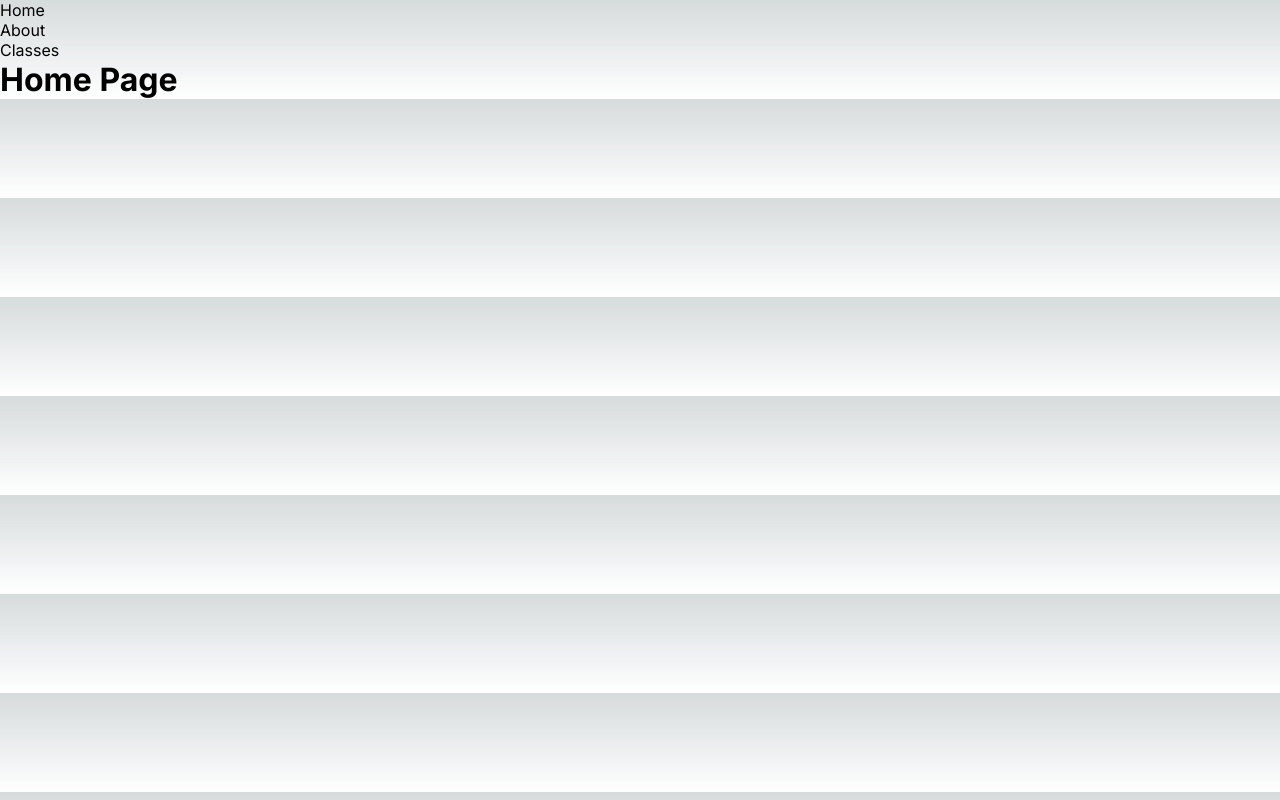
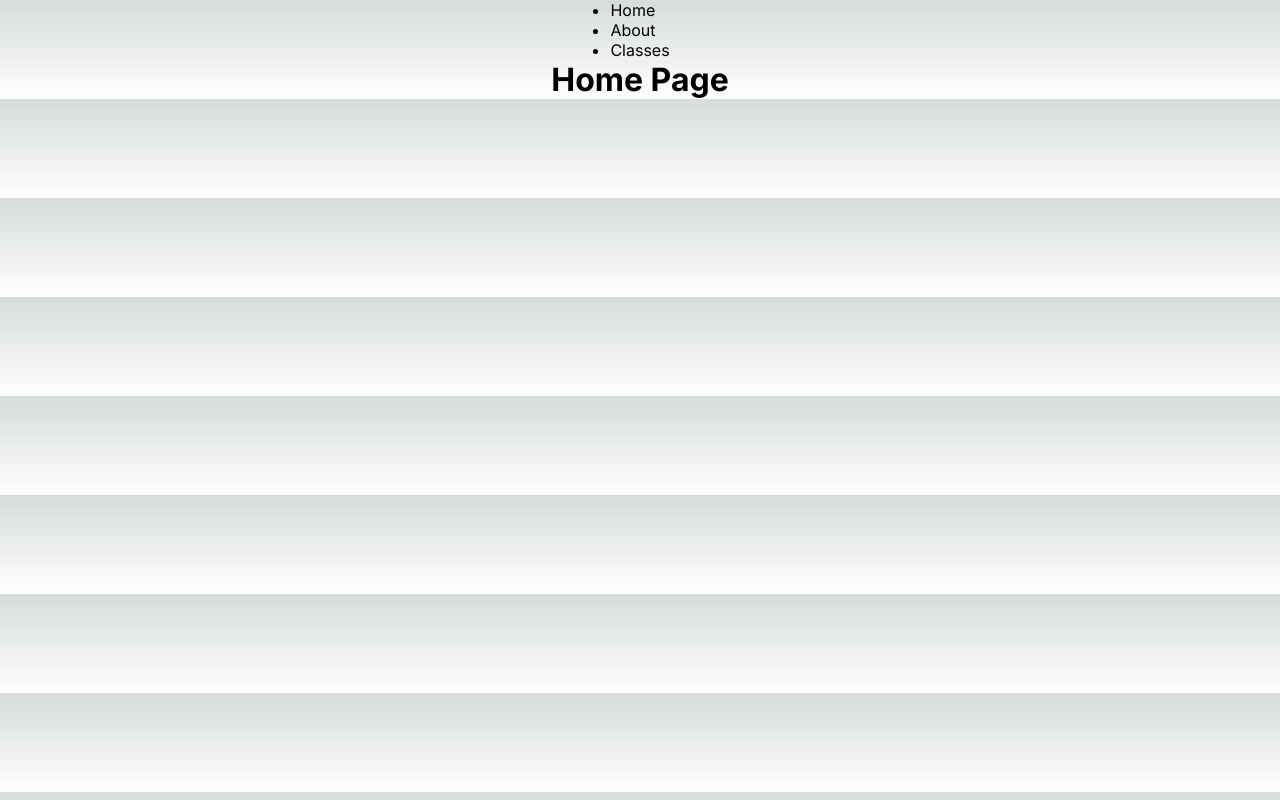
Before and after one commit to Mik20393/blog-app, a Next.js app: page / in a window 1280 px wide. Built offline with nearby package versions, Linux system fonts and the light colour scheme.

Commit message:
Updating gloabl styles to centre everything

```diff
--- a/src/app/globals.css
+++ b/src/app/globals.css
@@ -83,6 +83,10 @@ html,
 body {
   max-width: 100vw;
   overflow-x: hidden;
+  display :flex;
+  flex-direction: column;
+  justify-content: center;
+  align-items: center;
 }
 
 body {
```
